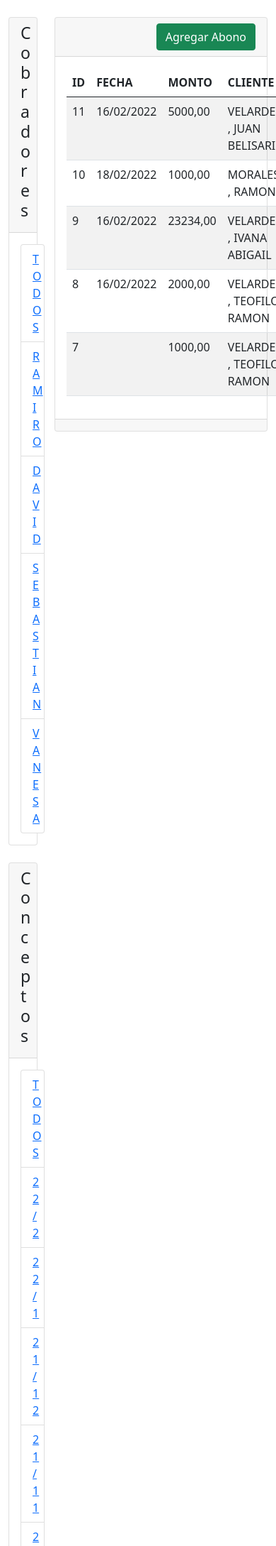
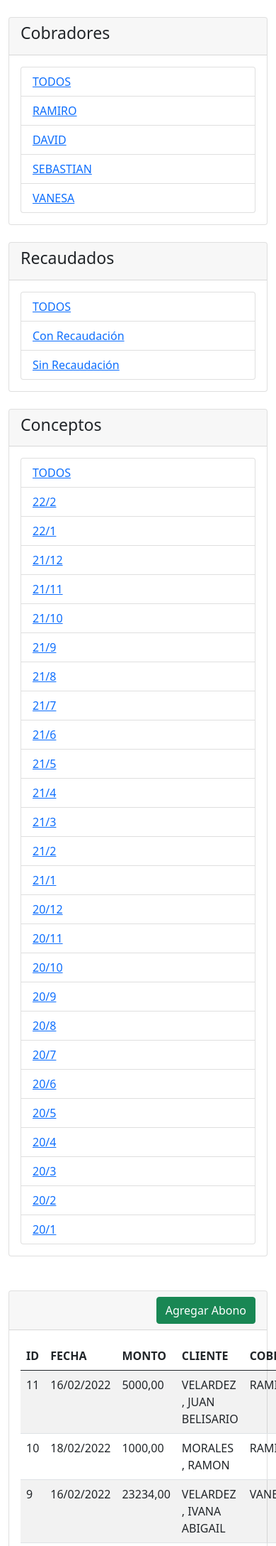
Before and after one commit to ramirokhouri/condornet, a Django app: page /abonos/ in a window 390 px wide; the page is wider, and only the part inside the window is pictured. Shown: the part 96-2274 px from the top of that part at 71% size. Run offline with Django 4.2, Linux system fonts and the light colour scheme; data comes from the database, SQL or seed files in the repository; both versions use the stored data as it was after the commit.

Commit message:
pre fixing

```diff
--- a/abonos/templates/abonos/form.html
+++ b/abonos/templates/abonos/form.html
@@ -50,7 +50,7 @@
     id="monto"
     aria-describedby="helpId"
     placeholder="1000,00"
-    value="{{ abono.monto | default:''}}">
+    value="{{ abono.monto | default:0}}">
   </div>
 
   <div class="mb-3">
--- a/abonos/templates/abonos/index.html
+++ b/abonos/templates/abonos/index.html
@@ -20,13 +20,26 @@
 <br>
 <div class="card">
     <div class="card-header">
+        <h3>Recaudados</h3>
+    </div>
+    <div class="card-body">
+        <div class="list-group">
+            <li class="list-group-item"><a href="{% url 'abonos' %}">TODOS</a></li>
+            <li class="list-group-item"><a href="{% url 'abonos' %}?query_recaudacion=1">Con Recaudación</a></li>
+            <li class="list-group-item"><a href="{% url 'abonos' %}?query_recaudacion=0">Sin Recaudación</a></li>
+        </div>
+    </div>
+</div>
+<br>
+<div class="card">
+    <div class="card-header">
         <h3>Conceptos</h3>
     </div>
     <div class="card-body">
         <div class="list-group">
             <li class="list-group-item"><a href="{% url 'abonos' %}">TODOS</a></li>
             {% for concepto in conceptos %}
-            <li class="list-group-item"><a href="{% url 'abonos' %}?query_concepto={{concepto.id}}">{{concepto.año}}/{{concepto.mes}}</a></li>
+            <li class="list-group-item"><a href="{% url 'abonos' %}?query_concepto={{concepto.id}}">{{ concepto.año }}/{{ concepto.mes }}</a></li>
             {% endfor %}
         </div>
     </div>
--- a/abonos/templates/base.html
+++ b/abonos/templates/base.html
@@ -34,11 +34,11 @@
 
       <div class="container">
           <div class="row">
-            <div class="col-2">
+            <div class="col-sm-2">
               <br/>
               {% block sidebar %}  {% endblock %}
             </div>
-            <div class="col-10">
+            <div class="col-sm-10">
               <br/>
               {% if messages %}
               <ul class="messages">
--- a/abonos/views.py
+++ b/abonos/views.py
@@ -1,4 +1,5 @@
 # Django
+from cgitb import lookup
 from django.shortcuts import render, redirect
 from django.contrib import messages
 from django.http import HttpResponse
@@ -6,6 +7,7 @@
 from django.contrib.auth import authenticate, login, logout
 from django.contrib.auth.decorators import login_required
 from django.db.models import Sum
+from django.db.models import Q
 # App
 from .models import Cliente, Cobrador, Abono, Recaudacion, Concepto
 from .forms import ClienteForm, CobradorForm, AbonoForm, RecaudacionForm
@@ -170,7 +172,7 @@
     formulario = RecaudacionForm(request.POST or None, request.FILES or None, instance=recaudacion)
     usuario_cobrador = Cobrador.objects.filter(usuario=request.user)
     cobradores = Cobrador.objects.filter(activo=True)
-    suma_abonos = Abono.objects.filter(cobrador=recaudacion.cobrador).filter(recaudacion=recaudacion).aggregate(monto=Sum('monto'))
+    suma_abonos = Abono.objects.filter(recaudacion=recaudacion).aggregate(monto=Sum('monto'))
     context = {
         'formulario':formulario,
         'recaudacion': recaudacion,
@@ -206,7 +208,16 @@
         query_cliente = request.GET.get('query_cliente')
         abonos = Abono.objects.filter(cliente__id = query_cliente).order_by('-creado')
 
-    if request.GET.get('query_cliente') == None and request.GET.get('query_cobrador') == None and request.GET.get('query_concepto') == None:
+    #filtro recaudación
+    if request.GET.get('query_recaudacion') != None:
+        query_recaudacion = request.GET.get('query_recaudacion')
+        if query_recaudacion == "1":
+            abonos = Abono.objects.exclude(recaudacion=None).order_by('-creado')
+        if query_recaudacion == "0":
+            abonos = Abono.objects.filter(recaudacion=None).order_by('-creado')
+
+    # no filter
+    if request.GET.get('query_cliente') == None and request.GET.get('query_cobrador') == None and request.GET.get('query_concepto') == None and request.GET.get('query_recaudacion') == None:
         abonos = Abono.objects.all().order_by('-creado')
 
     conceptos = Concepto.objects.all().order_by('-creado')
@@ -255,6 +266,7 @@
         'conceptos': conceptos,
         'usuario_cobrador': usuario_cobrador
     }
+    print(abono.monto)
     if formulario.is_valid() and request.POST:
         formulario.save()
         return redirect('abonos')
--- a/condornet/settings.py
+++ b/condornet/settings.py
@@ -109,7 +109,7 @@
 
 LANGUAGE_CODE = 'es-ar'
 
-TIME_ZONE = 'UTC'
+TIME_ZONE = 'America/Argentina/Tucuman'
 
 USE_I18N = True
 
```
Also changed, not shown: db.sqlite3.
